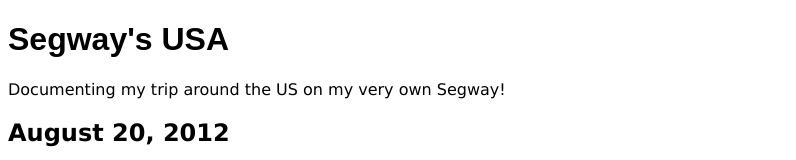
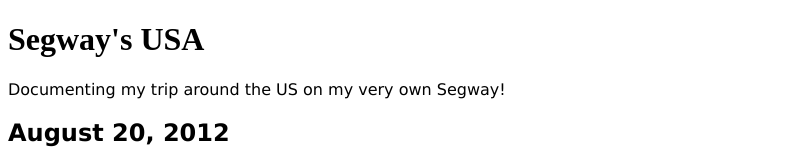
Before and after one commit to GirijaSankarRotta/Tony-s-Journal, a plain HTML site: page index.html in a window 1280 px wide. Shown: the top 160 px of the page, without its empty margins (0-796 px from the left). Drawn offline with Linux system fonts and the light colour scheme; a web font is replaced by a local one.

Commit message:
Update journal.css
sans-serif to serif

```diff
--- a/journal.css
+++ b/journal.css
@@ -7,5 +7,5 @@ body{
 	font-family: Verdana, Geneva, Arial, sans-serif;
 }
 h1 {
-font-family: "Emblema One", sans-serif;
+font-family: "Emblema One", serif;
 }
```
